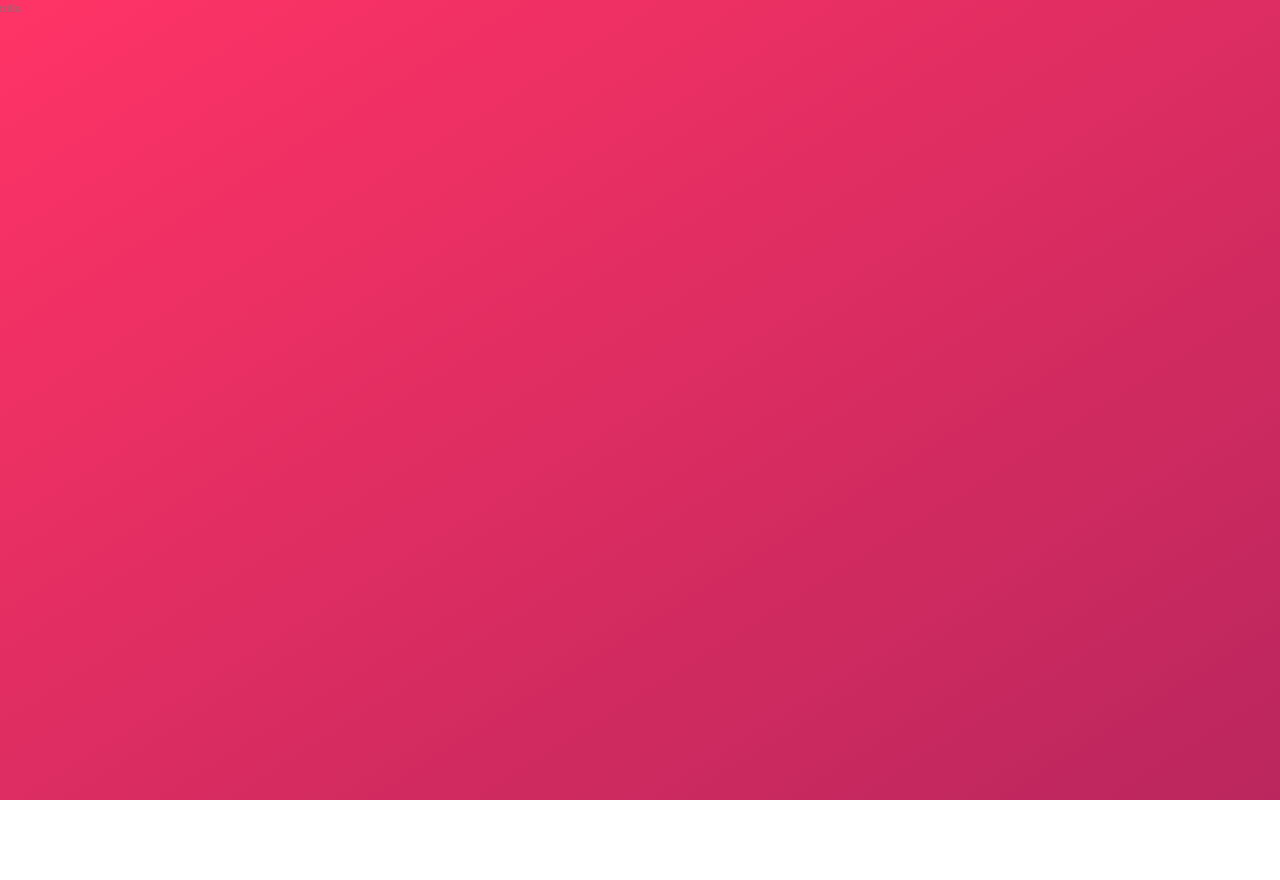
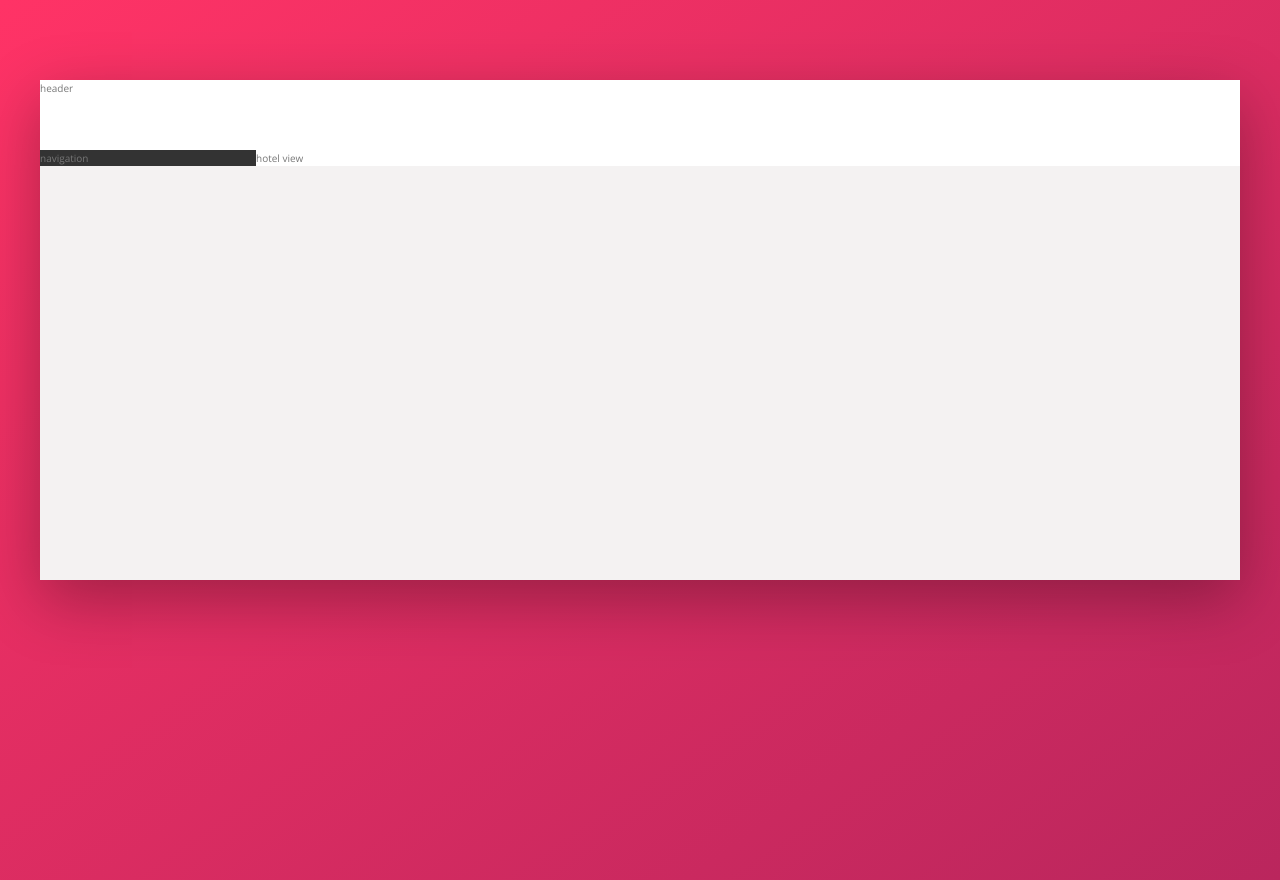
Before and after one commit to denniyusof/Advanced-CSS-and-Sass-Jonas, a website: page Trillo/index.html in a window 1280 px wide. Before the commit the page ends 800 px from the top, so only its background shows below. Drawn offline with nearby package versions, Linux system fonts and the light colour scheme.

Commit message:
finish chapter 74

```diff
--- a/Trillo/index.html
+++ b/Trillo/index.html
@@ -14,6 +14,12 @@
     <title>trillo &mdash; Your all-in-one booking app</title>
   </head>
   <body>
-    trillo
+    <div class="container">
+      <header class="header">header</header>
+      <div class="content">
+        <nav class="sidebar">navigation</nav>
+        <main class="hotel-view">hotel view</main>
+      </div>
+    </div>
   </body>
 </html>
--- a/Trillo/sass/_base.scss
+++ b/Trillo/sass/_base.scss
@@ -1,21 +1,3 @@
-/*
-COLORS
-
-Primary: #eb2f64
-Primary light: #FF3366
-Primary dark: #BA265D
-
-Grey light 1: #faf9f9
-Grey light 2: #f4f2f2
-Grey light 3: #f0eeee
-Grey light 4: #ccc
-
-Grey dark 1: #333
-Grey dark 2: #777
-Grey dark 3: #999
-
-*/
-
 :root {
   --color-primary: #eb2f64;
   --color-primary-light: #ff3366;
@@ -29,6 +11,8 @@ Grey dark 3: #999
   --color-grey-dark-1: #333;
   --color-grey-dark-2: #777;
   --color-grey-dark-3: #999;
+
+  --shadow-dark: 0 2rem 6rem rgba(0, 0, 0, 0.3);
 }
 
 * {
--- a/Trillo/sass/_layout.scss
+++ b/Trillo/sass/_layout.scss
@@ -0,0 +1,29 @@
+.container {
+  max-width: 120rem;
+  margin: 8rem auto;
+  background-color: var(--color-grey-light-2);
+  box-shadow: var(--shadow-dark);
+  min-height: 50rem;
+}
+
+.header {
+  height: 7rem;
+  background-color: #fff;
+  border-bottom: var(--color-grey-light-2);
+}
+
+.content {
+  display: flex;
+}
+
+.sidebar {
+  background-color: var(--color-grey-dark-1);
+  flex-grow: 0;
+  flex-shrink: 0;
+  flex-basis: 18%;
+}
+
+.hotel-view {
+  background-color: #fff;
+  flex: 1; //same as flex-grow:1 flex-shrink:1 flex-basis:0
+}
```
Also changed, not shown: Trillo/css/style.css, 1 other file.
